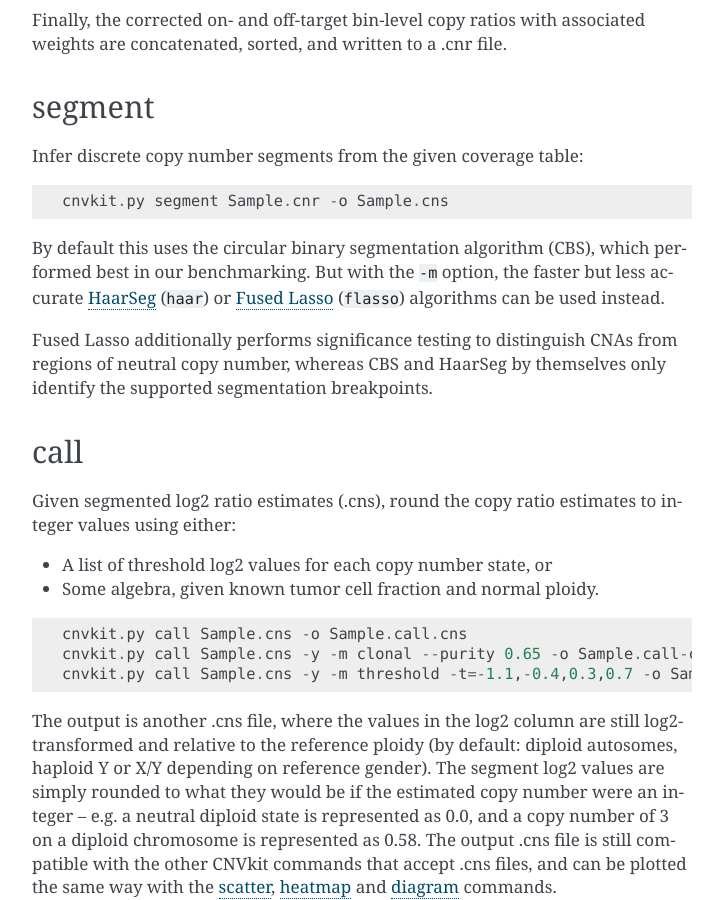
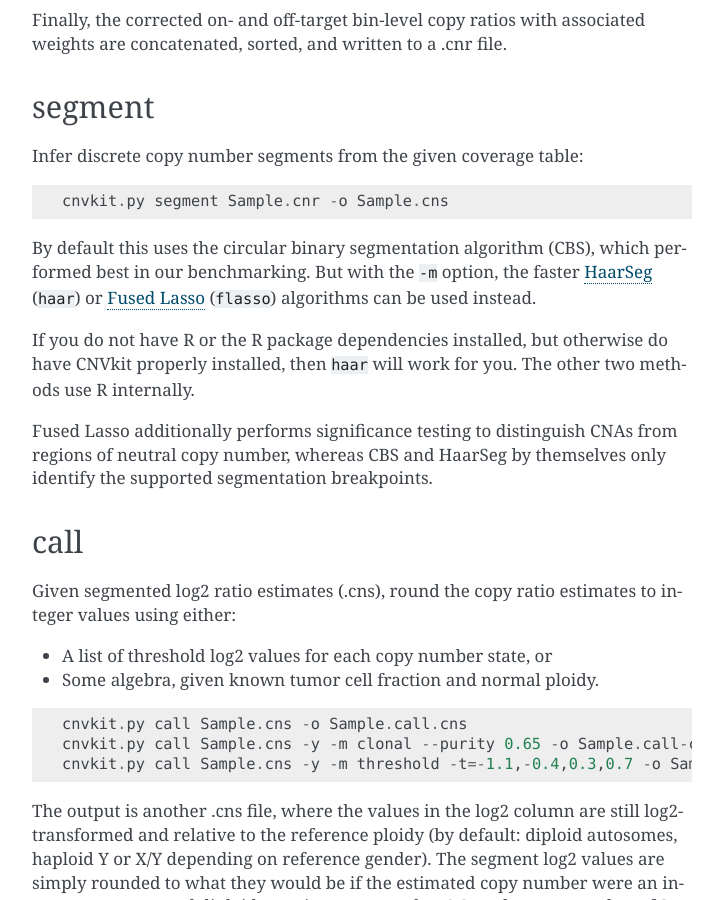
Before and after one commit to etal/cnvkit, a Sphinx documentation site: the page built from doc/pipeline.rst, in a window 1280 px wide and 900 px high, scrolled down 8624 px. Shown: the whole window, without its empty margins (388-1111 px from the left). Built offline with Sphinx 7.4.7, drawn with Linux system fonts in a browser that asks for light colours; the version number is read from the project's files by our own code.

Commit message:
doc: don't diss haar, it's actually pretty good

```diff
--- a/doc/pipeline.rst
+++ b/doc/pipeline.rst
@@ -414,11 +414,15 @@
     cnvkit.py segment Sample.cnr -o Sample.cns
 
 By default this uses the circular binary segmentation algorithm (CBS), which
-performed best in our benchmarking. But with the ``-m`` option, the faster but
-less accurate `HaarSeg
+performed best in our benchmarking. But with the ``-m`` option, the faster
+`HaarSeg
 <http://webee.technion.ac.il/people/YoninaEldar/Info/software/HaarSeg.htm>`_
 (``haar``) or `Fused Lasso <http://statweb.stanford.edu/~tibs/cghFLasso.html>`_
 (``flasso``) algorithms can be used instead.
+
+If you do not have R or the R package dependencies installed, but otherwise do
+have CNVkit properly installed, then ``haar`` will work for you. The other two
+methods use R internally.
 
 Fused Lasso additionally performs significance testing to distinguish CNAs from
 regions of neutral copy number, whereas CBS and HaarSeg by themselves only
```
